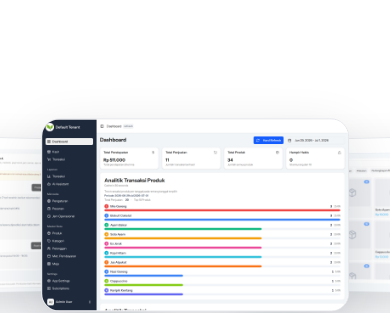
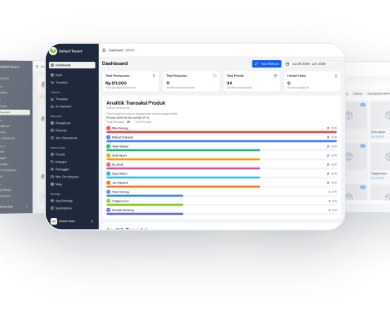
Before and after one commit to rizkidarmawan21/arstech-lp, a website: page index.html in a window 390 px wide. Shown: the part 803-1116 px from the top of the page. Drawn offline with nearby package versions, Linux system fonts and the light colour scheme.

Commit message:
fix: resolve mobile layout overlap by using responsive height for hero stack

```diff
--- a/index.html
+++ b/index.html
@@ -27,8 +27,15 @@
     .hero-shot[data-pos="center"] { z-index: 3; }
     .hero-shot[data-pos="left"], .hero-shot[data-pos="right"] { z-index: 2; }
     .hero-shot[data-pos="left"]::after, .hero-shot[data-pos="right"]::after { content: ''; position: absolute; inset: 0; background: rgba(255,255,255,.34); pointer-events: none; }
-    @media (max-width: 1024px) { .hero-stack { height: 360px; margin-top: 20px; } }
-    @media (max-width: 768px) { .section { padding: 48px 0; } .hero-stack { height: 300px; } .hero-shot { width: 90%; } }
+    @media (max-width: 1024px) {
+      .hero-stack { height: 50vw; max-height: 400px; min-height: 320px; margin-top: 40px; }
+    }
+    @media (max-width: 768px) {
+      .section { padding: 48px 0; }
+      .pt-20 { padding-top: 32px !important; }
+      .hero-stack { height: 55vw; max-height: 320px; min-height: 220px; width: 100%; overflow: visible; margin-top: 30px; margin-bottom: 30px; }
+      .hero-shot { width: 88%; }
+    }
   </style>
 </head>
 <body>
@@ -306,7 +313,7 @@
         };
       } else if (pos === 'left') {
         return {
-          translateX: '-105%',
+          translateX: '-78%',
           translateY: '-50%',
           scale: 0.8,
           rotateY: '12deg'
```
